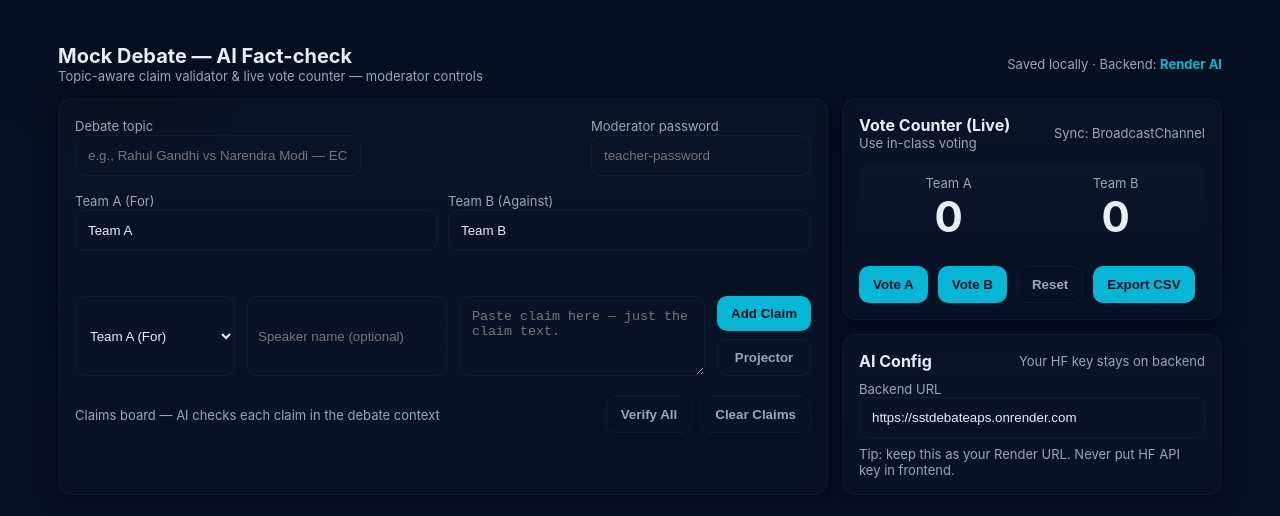
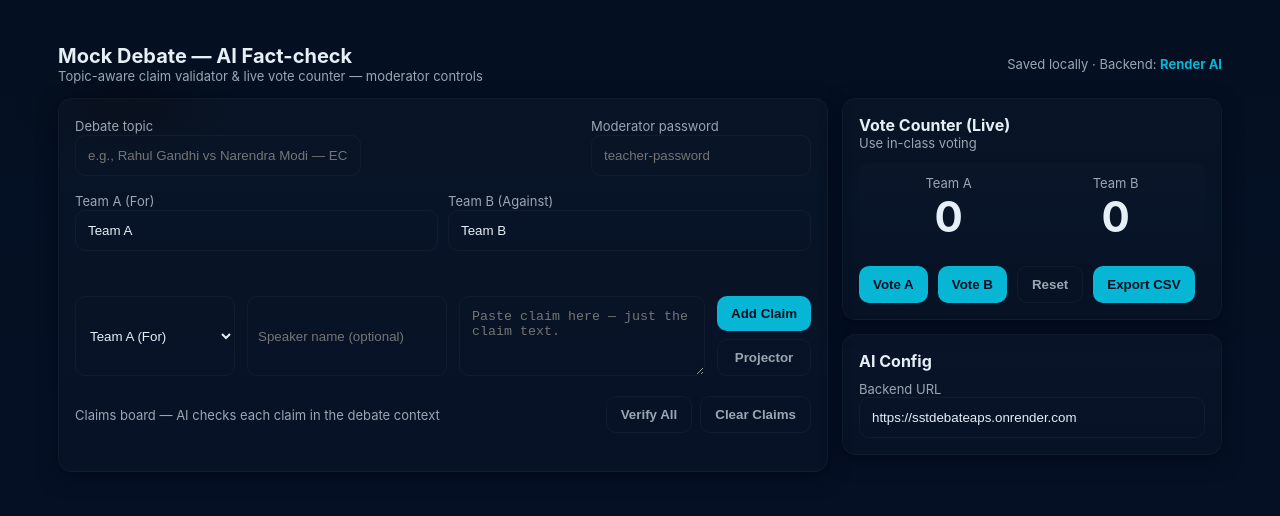
Before and after one commit to JayneetSingh/sstdebateaps, a website: page index.html in a window 1280 px wide. Drawn offline with Linux system fonts and the light colour scheme.

Commit message:
random fixed

```diff
--- a/index.html
+++ b/index.html
@@ -125,7 +125,6 @@
       <div class="card">
         <div style="display:flex;justify-content:space-between;align-items:center">
           <div><strong>Vote Counter (Live)</strong><div class="muted small">Use in-class voting</div></div>
-          <div class="muted small">Sync: BroadcastChannel</div>
         </div>
         <div class="score" style="margin-top:12px">
           <div class="team">
@@ -148,11 +147,9 @@
       <div class="card">
         <div style="display:flex;justify-content:space-between;align-items:center">
           <strong>AI Config</strong>
-          <span class="muted small">Your HF key stays on backend</span>
         </div>
         <div style="margin-top:10px" class="muted small">Backend URL</div>
         <input id="apiBase" class="big-input" value="https://sstdebateaps.onrender.com" />
-        <div style="margin-top:8px" class="muted small">Tip: keep this as your Render URL. Never put HF API key in frontend.</div>
       </div>
     </aside>
   </div>
```
